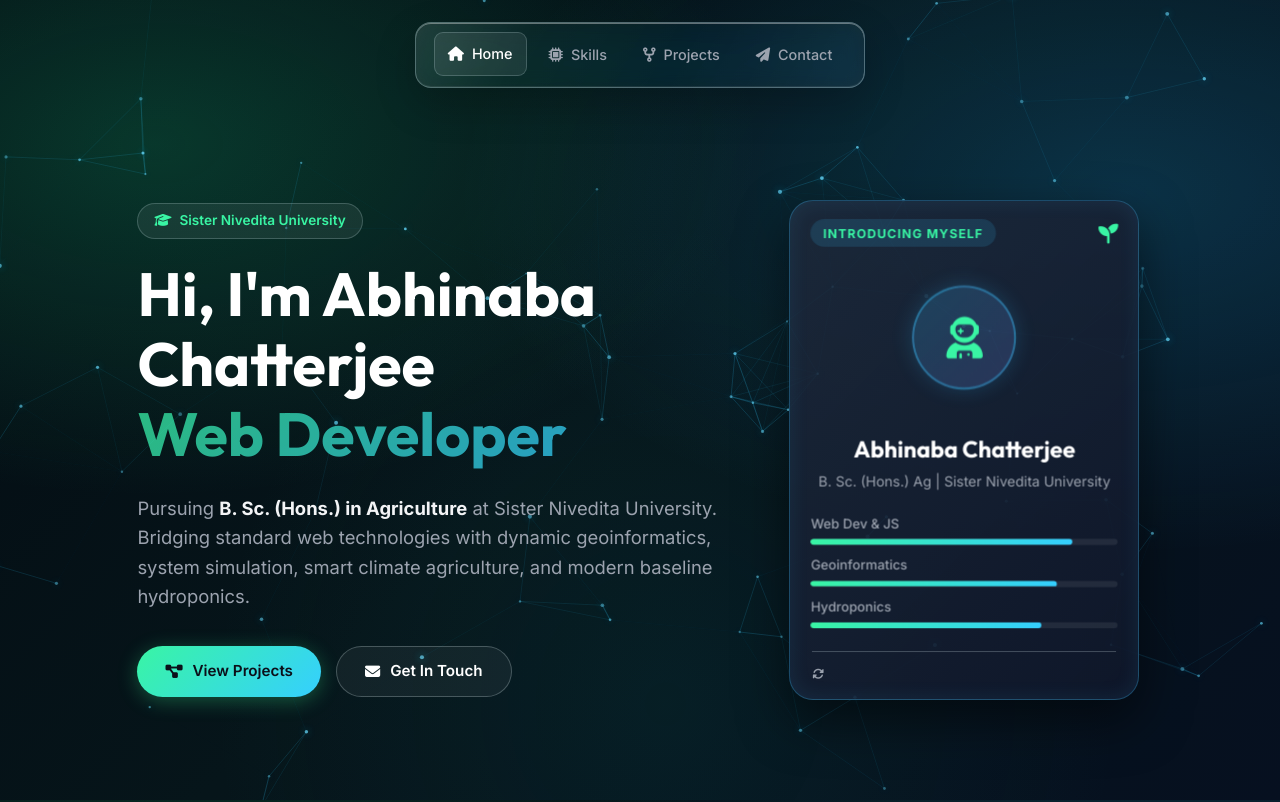
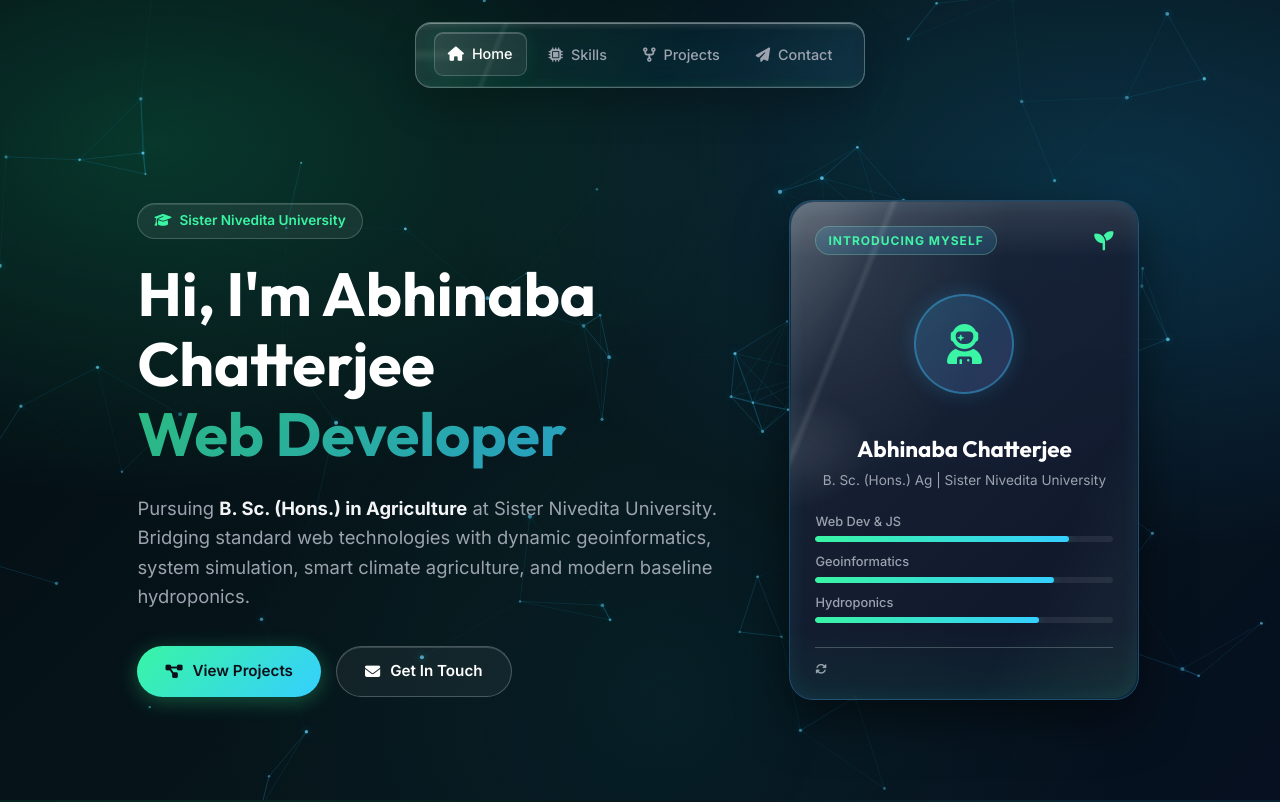
Before and after one commit to ager-soil/Portfolio, a plain HTML site: page index.html in a window 1280 px wide. Shown: the top 802 px of the page. Drawn offline with nearby package versions, Linux system fonts and the light colour scheme.

Commit message:
Load emerald liquid-glass theme

```diff
--- a/css/main.css
+++ b/css/main.css
@@ -1,3 +1,5 @@
+@import url("./liquid-glass.css");
+
 :root {
   --bg-color: #0b0f19;
   --card-bg: rgba(17, 24, 39, 0.7);
```
